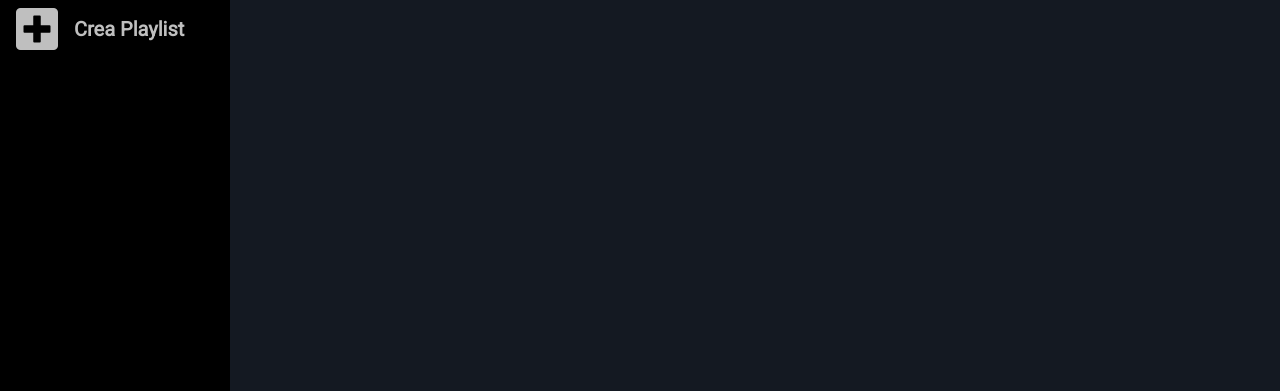
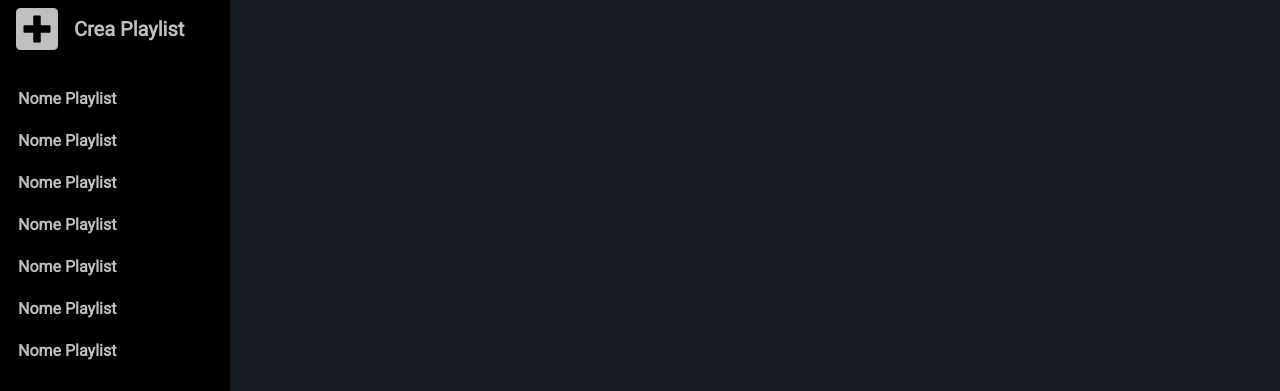
Before and after one commit to 10xMike/html-css-spotifyweb, a plain HTML site: page spotify/spotify/index.html in a window 1280 px wide. Shown: the part 333-724 px from the top of the page. Drawn offline with nearby package versions, Linux system fonts and the light colour scheme.

Commit message:
Aggiunti dettagli della sezione Playlist

```diff
--- a/spotify/spotify/css/img/style.css
+++ b/spotify/spotify/css/img/style.css
@@ -11,11 +11,11 @@ body{
     font-size: ;
 }
 /* */
-.clearfix{
+/* .clearfix{
     display: table;
     content: '';
     clear: both;
-}
+} */
 /* */
 #wrapper{
     width: 100%;
@@ -64,6 +64,12 @@ footer{
 .playlist_text{
     font-size: 1.25rem;
 }
+.playlist>ul>li{
+    margin-top: 18px;
+    opacity: 0.75;
+    padding-left: 10px;
+    font-size: 1rem;
+}
 
 
 /* Colors CSS */
--- a/spotify/spotify/index.html
+++ b/spotify/spotify/index.html
@@ -65,12 +65,21 @@
                 </div>
                 <!-- /Icone della sidebar -->
                 <!-- Playlist -->
-                <div class="playlist pt-3 pl-2">
+                <div class="playlist pt-3 pl-2 overflow-auto">
                     <h4>PLAYLIST</h4>
                     <div class="d-flex align-items-center pl-2 transparency">
                         <i class="fas fa-plus-square fa-3x"></i>
                         <span class="pl-3 playlist_text">Crea Playlist</span>
                     </div>
+                    <ul class="pt-3">
+                        <li>Nome Playlist</li>
+                        <li>Nome Playlist</li>
+                        <li>Nome Playlist</li>
+                        <li>Nome Playlist</li>
+                        <li>Nome Playlist</li>
+                        <li>Nome Playlist</li>
+                        <li>Nome Playlist</li>
+                    </ul>
                 </div>
                 <!-- /.playlist -->
             </nav>
```
